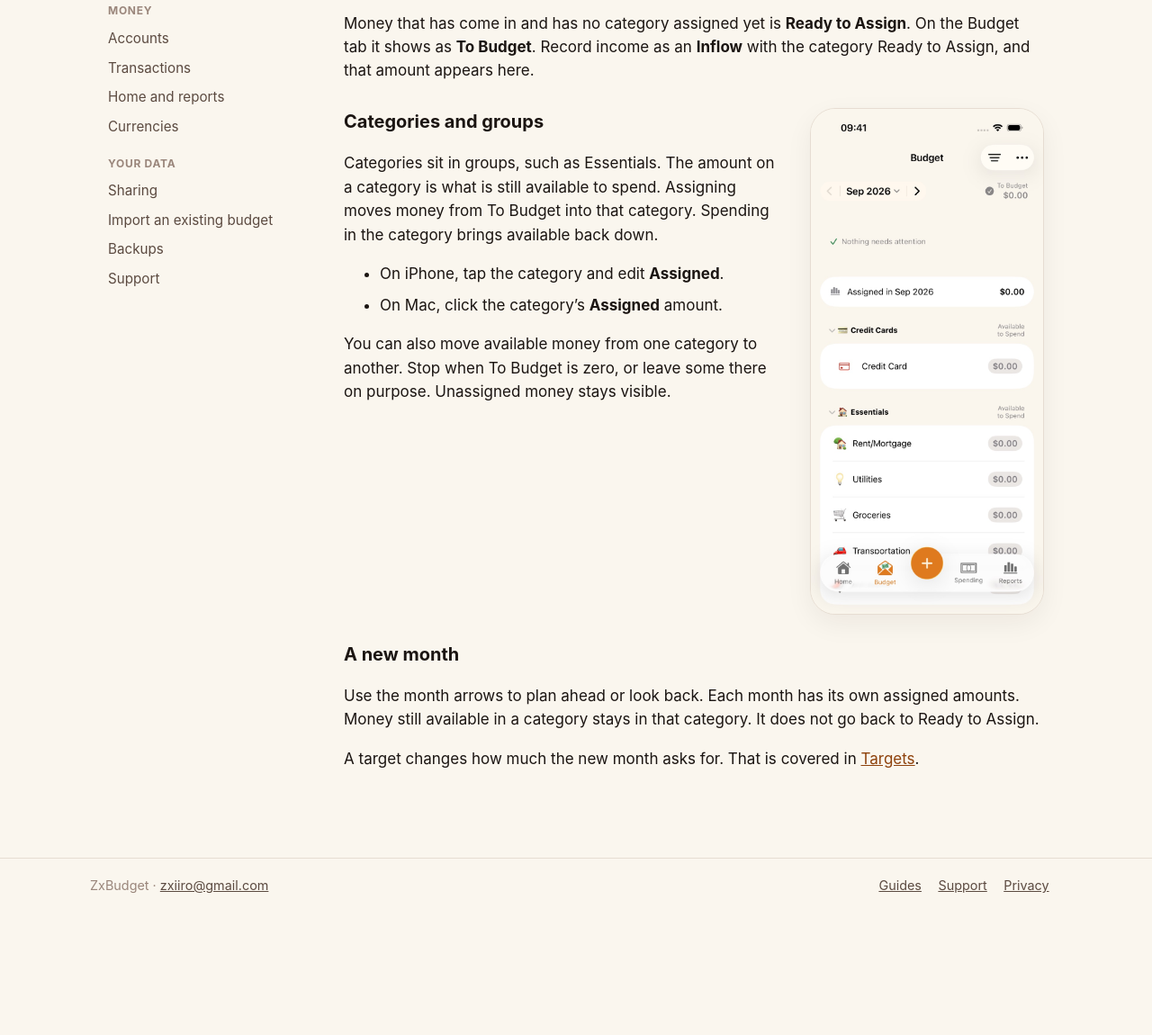
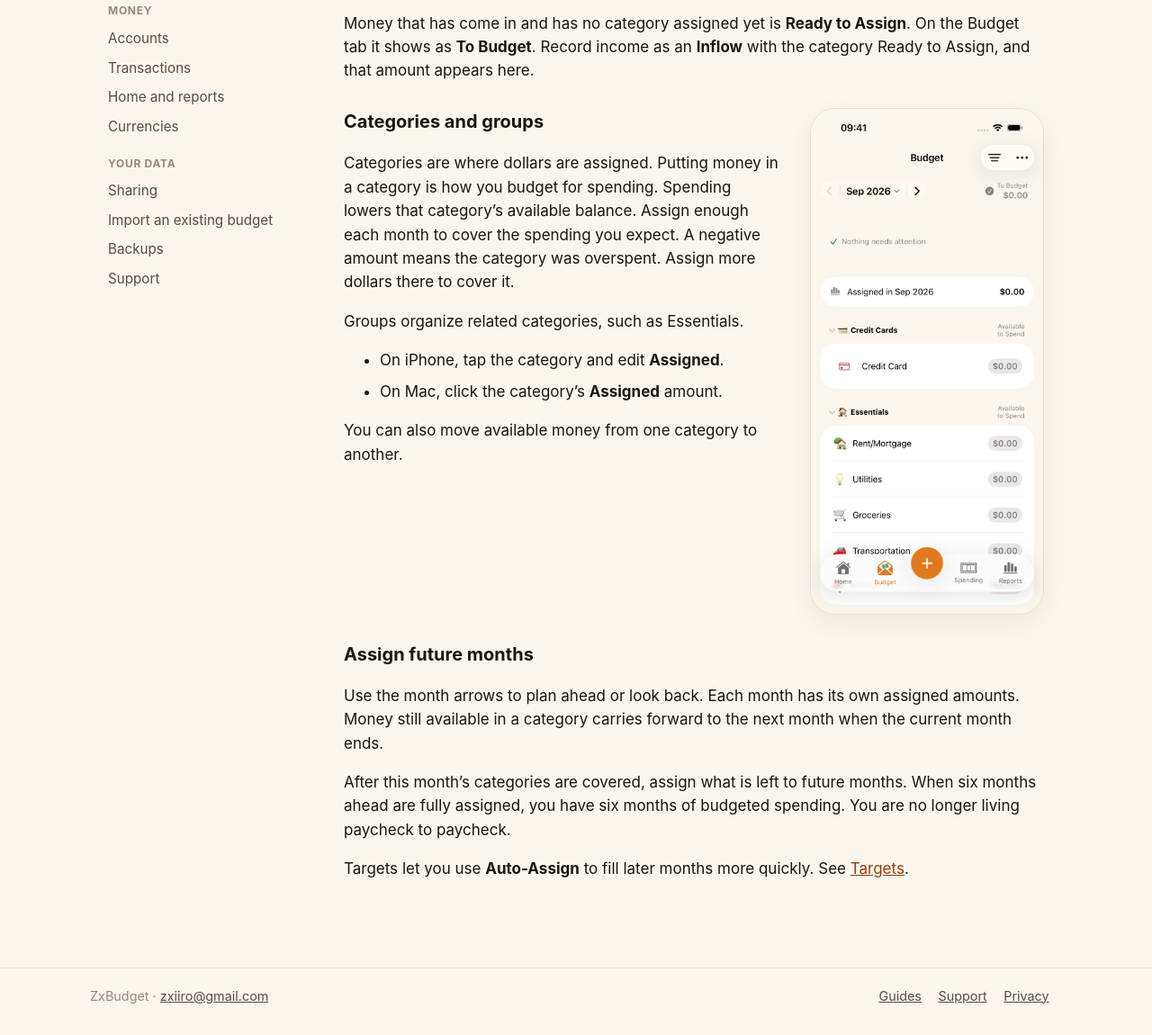
Before and after one commit to zxiiro/zxbudget-site, an Eleventy site: page src/guides/assigning-the-month.njk in a window 1280 px wide. Shown: the part 330-1480 px from the top of the page at 90% size. Before the commit the page ends 1358 px from the top, so only its background shows below. Built offline with nearby package versions, Linux system fonts and the light colour scheme; Eleventy itself is replaced by a stand-in of ours; files that its build step writes are made by us from their sources.

Commit message:
Explain categories and future months
Categories are where dollars are assigned, and a
negative amount is overspending to cover. Later months
are where leftover To Budget goes, with targets to
fill them faster.

Assisted-by: LLM

```diff
--- a/src/guides/assigning-the-month.njk
+++ b/src/guides/assigning-the-month.njk
@@ -1,7 +1,7 @@
 ---
 layout: base.njk
 title: Assigning cash to categories — ZxBudget
-description: Ready to Assign, category groups, and how a new month works.
+description: Ready to Assign, categories, and assigning future months.
 canonical: https://zxbudget.zxiiro.ca/guides/assigning-the-month/
 nav: guides
 ---
@@ -18,12 +18,13 @@ nav: guides
   <section class="guide-split">
     <div class="copy">
   <h2>Categories and groups</h2>
-  <p>Categories sit in groups, such as Essentials. The amount on a category is what is still available to spend. Assigning moves money from To Budget into that category. Spending in the category brings available back down.</p>
+  <p>Categories are where dollars are assigned. Putting money in a category is how you budget for spending. Spending lowers that category’s available balance. Assign enough each month to cover the spending you expect. A negative amount means the category was overspent. Assign more dollars there to cover it.</p>
+  <p>Groups organize related categories, such as Essentials.</p>
   <ul>
     <li>On iPhone, tap the category and edit <strong>Assigned</strong>.</li>
     <li>On Mac, click the category’s <strong>Assigned</strong> amount.</li>
   </ul>
-  <p>You can also move available money from one category to another. Stop when To Budget is zero, or leave some there on purpose. Unassigned money stays visible.</p>
+  <p>You can also move available money from one category to another.</p>
     </div>
     <div class="shots">
       <figure class="step-shot">
@@ -33,8 +34,9 @@ nav: guides
     </div>
   </section>
 
-  <h2>A new month</h2>
-  <p>Use the month arrows to plan ahead or look back. Each month has its own assigned amounts. Money still available in a category stays in that category. It does not go back to Ready to Assign.</p>
-  <p>A target changes how much the new month asks for. That is covered in <a href="/guides/targets/">Targets</a>.</p>
+  <h2>Assign future months</h2>
+  <p>Use the month arrows to plan ahead or look back. Each month has its own assigned amounts. Money still available in a category carries forward to the next month when the current month ends.</p>
+  <p>After this month’s categories are covered, assign what is left to future months. When six months ahead are fully assigned, you have six months of budgeted spending. You are no longer living paycheck to paycheck.</p>
+  <p>Targets let you use <strong>Auto-Assign</strong> to fill later months more quickly. See <a href="/guides/targets/">Targets</a>.</p>
 </article>
 </div>
--- a/src/guides/index.njk
+++ b/src/guides/index.njk
@@ -28,7 +28,7 @@ nav: guides
   <div class="index-grid">
     <a class="card" href="/guides/assigning-the-month/">
       <h3>Assigning cash to categories</h3>
-      <p>Ready to Assign, category groups, and what a new month does.</p>
+      <p>Ready to Assign, categories, and assigning future months.</p>
     </a>
     <a class="card" href="/guides/targets/">
       <h3>Targets</h3>
```
